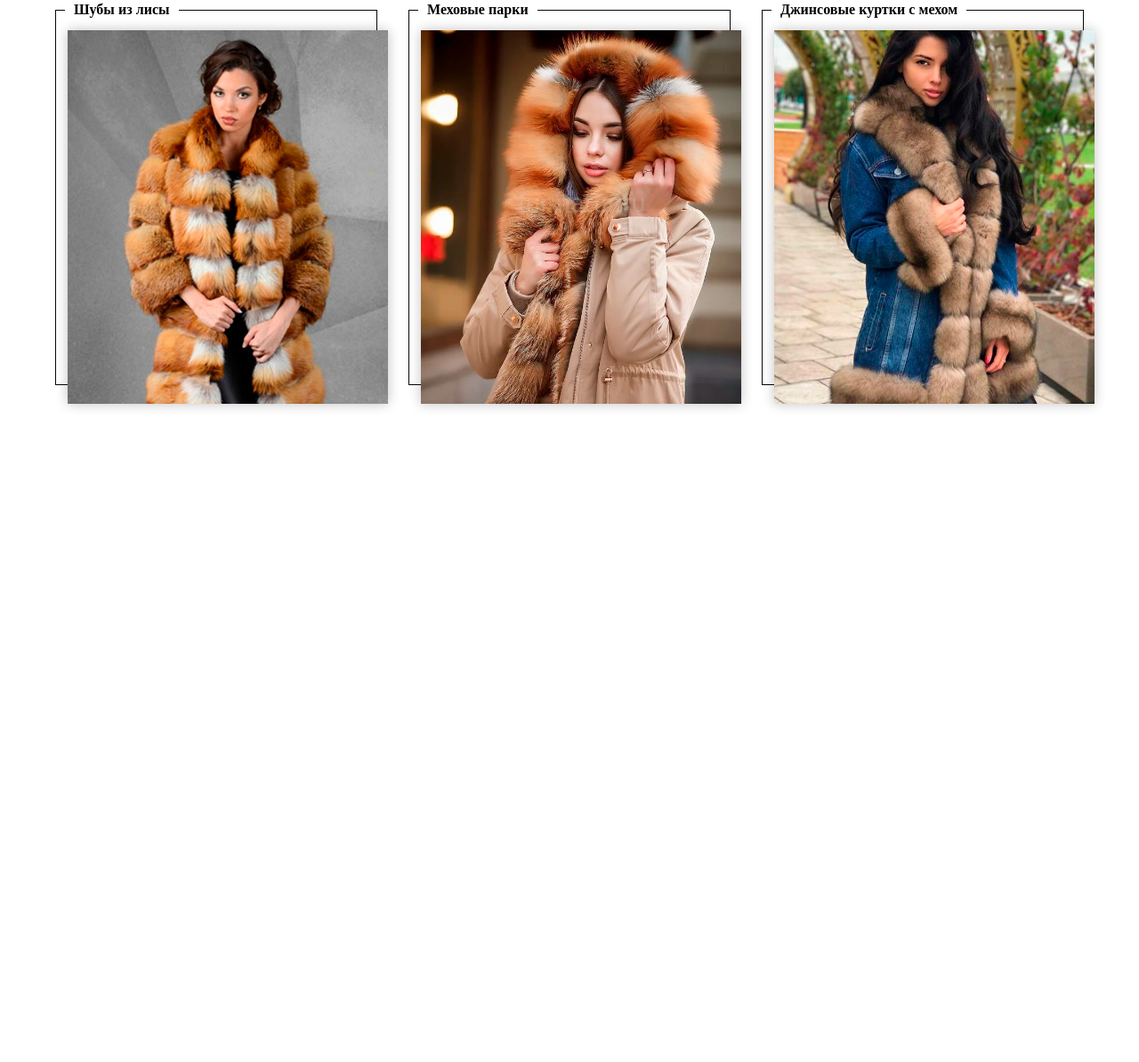
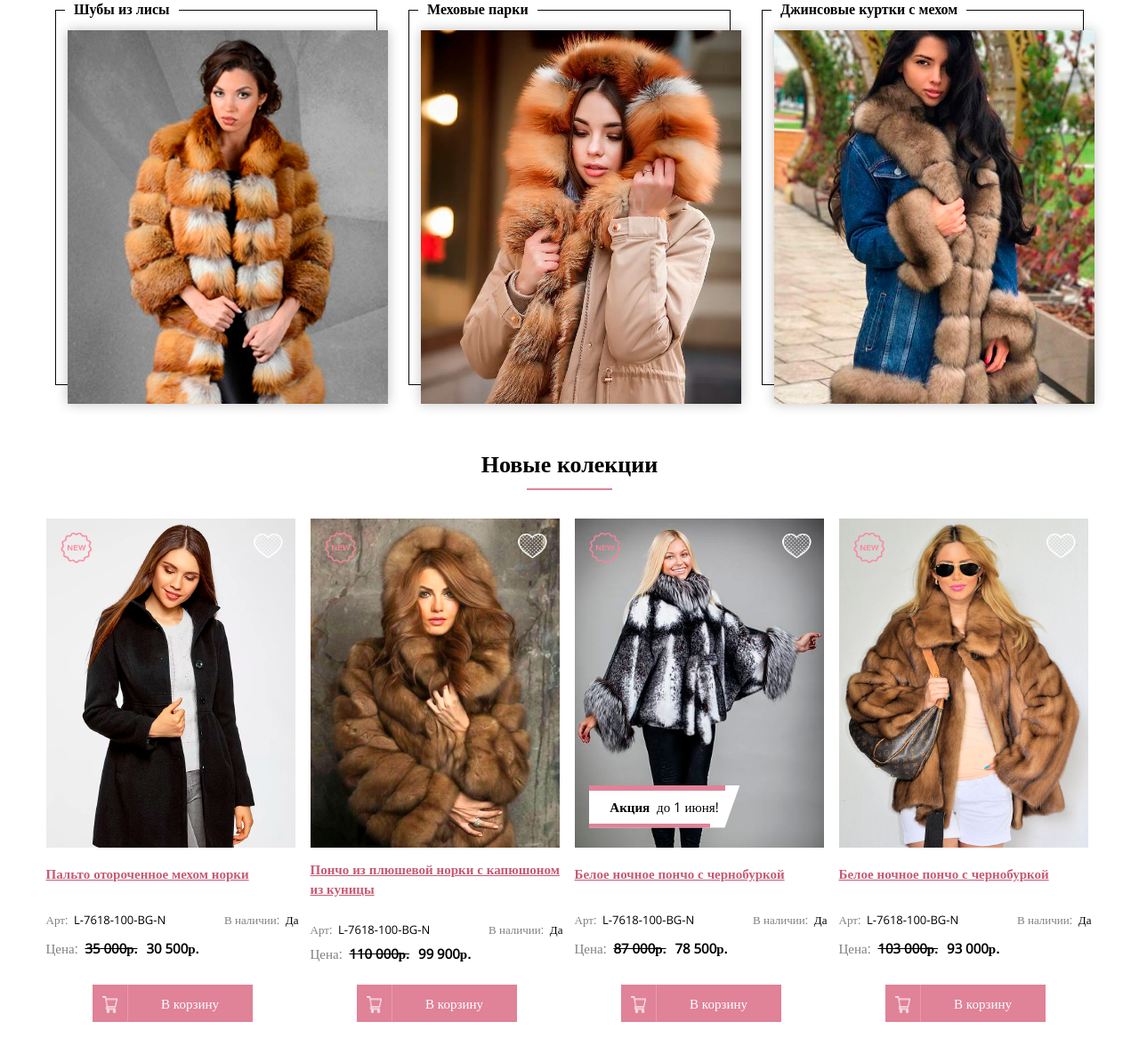
Before and after one commit to ivashmelev/milagro, a PHP site: page / in a window 1280 px wide. Shown: the part 1540-2734 px from the top of the page at 89% size. Before the commit the page ends 2000 px from the top, so only its background shows below. Run offline with PHP 8.4, Linux system fonts and the light colour scheme; style sheets or scripts are compiled from the project's sources.

Commit message:
block new collection

```diff
--- /dev/null
+++ b/css/newCollection.css
@@ -0,0 +1,214 @@
+.new_collection {
+  width: 1190px;
+  margin: auto;
+  margin-top: 40px;
+}
+.new_collection .title h2 {
+  font-size: 26px;
+  font-weight: bold;
+  text-align: center;
+}
+.new_collection .title h2::after {
+  content: "";
+  width: 8%;
+  margin: auto;
+  position: relative;
+  height: 2px;
+  background-color: #E08298;
+  top: 10px;
+  display: flex;
+}
+.new_collection .product {
+  display: flex;
+  flex-direction: row;
+  flex-wrap: wrap;
+}
+.new_collection .product .product_card {
+  width: 284px;
+  margin: 20px 6.5px;
+  position: relative;
+  display: flex;
+  flex-direction: column;
+  justify-content: space-between;
+}
+.new_collection .product .product_card .block_card:hover {
+  cursor: pointer;
+}
+.new_collection .product .product_card .icon_block {
+  display: flex;
+  flex-direction: row;
+  justify-content: space-between;
+  position: absolute;
+  width: 100%;
+}
+.new_collection .product .product_card .icon_block .icon_new {
+  margin-left: 16px;
+  margin-top: 16px;
+  background-image: url("../img/new.png");
+  width: 35px;
+  height: 34px;
+  background-repeat: no-repeat;
+  transition: 1s cubic-bezier(0.075, 0.82, 0.165, 1);
+}
+.new_collection .product .product_card .icon_block .icon_like {
+  margin-right: 16px;
+  margin-top: 16px;
+  background-image: url("../img/product_like.png");
+  width: 35px;
+  height: 34px;
+  background-repeat: no-repeat;
+  transition: 1s cubic-bezier(0.075, 0.82, 0.165, 1);
+}
+.new_collection .product .product_card .icon_block .icon_like:hover {
+  cursor: pointer;
+  background-image: url("../img/product_like_hover.png");
+  transition: 1s cubic-bezier(0.075, 0.82, 0.165, 1);
+}
+.new_collection .product .product_card .discount-mark {
+  display: none;
+}
+.new_collection .product .product_card .discount-mark.active {
+  width: 170px;
+  height: 48px;
+  display: flex;
+  flex-direction: row;
+  justify-content: center;
+  align-items: center;
+  position: absolute;
+  top: 300px;
+  left: 16px;
+  background-color: white;
+  clip-path: polygon(0 0, 100% 0%, 90% 100%, 0% 100%);
+}
+.new_collection .product .product_card .discount-mark.active::before {
+  content: "";
+  display: block;
+  position: absolute;
+  width: 90%;
+  height: 6px;
+  background-color: #E08298;
+  top: 0;
+  left: 0;
+}
+.new_collection .product .product_card .discount-mark.active::after {
+  content: "";
+  display: block;
+  position: absolute;
+  width: 80%;
+  height: 6px;
+  background-color: #E08298;
+  top: 90%;
+  left: 0;
+}
+.new_collection .product .product_card .discount-mark.active .head {
+  font-size: 15px;
+  font-weight: bold;
+}
+.new_collection .product .product_card .discount-mark.active .text {
+  font-size: 15px;
+  margin: unset;
+}
+.new_collection .product .product_card .text {
+  margin-top: 8px;
+}
+.new_collection .product .product_card .text a {
+  font-size: 15px;
+  color: #C75A73;
+  font-weight: bold;
+  text-align: center;
+}
+.new_collection .product .product_card .text:hover a {
+  color: #ca002e;
+}
+.new_collection .product .product_card .properties {
+  display: flex;
+  justify-content: space-between;
+  flex-direction: row;
+  margin-top: 26px;
+}
+.new_collection .product .product_card .properties .article, .new_collection .product .product_card .properties .existence {
+  display: flex;
+  flex-direction: row;
+}
+.new_collection .product .product_card .properties .article .option, .new_collection .product .product_card .properties .existence .option {
+  font-size: 13px;
+  color: #808080;
+}
+.new_collection .product .product_card .properties .article .result, .new_collection .product .product_card .properties .existence .result {
+  color: black;
+  font-size: 13px;
+}
+.new_collection .product .product_card .price {
+  display: flex;
+  flex-direction: row;
+  align-items: flex-end;
+}
+.new_collection .product .product_card .price .text {
+  font-size: 15px;
+  color: #808080;
+}
+.new_collection .product .product_card .price .discount {
+  display: none;
+}
+.new_collection .product .product_card .price .discount.active {
+  display: block;
+  font-size: 15px;
+  color: black;
+  font-weight: bold;
+  text-decoration: line-through;
+  margin-right: 10px;
+}
+.new_collection .product .product_card .price .result {
+  font-size: 15px;
+  color: black;
+  font-weight: bold;
+}
+.new_collection .product .product_card .button {
+  display: flex;
+  flex-direction: row;
+  width: 180px;
+  height: 42px;
+  background-color: #E08298;
+  margin: 25px auto;
+  transition: 1s cubic-bezier(0.075, 0.82, 0.165, 1);
+}
+.new_collection .product .product_card .button img {
+  width: 17px;
+  height: 19px;
+  padding: 13px 11px;
+  border-right: 1px solid #ffffff33;
+}
+.new_collection .product .product_card .button .text {
+  text-align: center;
+  width: 100%;
+  display: flex;
+  justify-content: center;
+  align-items: center;
+  font-size: 15px;
+  color: white;
+  margin: unset;
+}
+.new_collection .product .product_card .button:hover {
+  cursor: pointer;
+  background-color: #e06b87;
+  transition: 1s cubic-bezier(0.075, 0.82, 0.165, 1);
+}
+
+@media only screen and (min-width: 678px) and (max-width: 1170px) {
+  .new_collection {
+    width: 100%;
+  }
+  .new_collection .product {
+    justify-content: center;
+  }
+}
+@media only screen and (min-width: 320px) and (max-width: 678px) {
+  .new_collection {
+    width: 100%;
+  }
+  .new_collection .product {
+    justify-content: center;
+  }
+}
+
+/*# sourceMappingURL=newCollection.css.map */
--- a/css/style.css
+++ b/css/style.css
@@ -1,6 +1,7 @@
 @import '../css/header.css';
 @import '../css/slider.css';
 @import '../css/collection.css';
+@import '../css/newCollection.css';
 html, body {
   width: 100%;
   margin: 0;
--- a/index.php
+++ b/index.php
@@ -17,6 +17,7 @@
     <section class="content">
       <?php require_once ("slider.html"); ?>
       <?php require_once ('collection.html'); ?>
+      <?php require_once ('new_collection.html'); ?>
     </section>
     <section class="footer"></section>
   </div>
--- /dev/null
+++ b/new_collection.html
@@ -0,0 +1,147 @@
+<div class="new_collection">
+  <div class="title">
+    <h2>Новые колекции</h2>
+  </div>
+  <div class="product">
+    <div class="product_card">
+      <div class="block_card">
+        <div class="icon_block">
+          <div class="icon_new"></div>
+          <div class="icon_like"></div>
+        </div>
+        <img class="image_card" src="./img/palto.png" alt="">
+        <div class="discount-mark">
+          <span class="head">Акция &nbsp;</span>
+          <span class="text">до 1 июня!</span>
+        </div>
+      </div>
+      <div class="text">
+        <a href="/" class="name">Пальто отороченное мехом норки</a>
+      </div>
+      <div class="properties">
+        <div class="article">
+          <span class="option">Арт: &nbsp;</span>
+          <span class="result">L-7618-100-BG-N</span>
+        </div>
+        <div class="existence">
+          <span class="option">В наличии: &nbsp;</span>
+          <span class="result">Да</span>
+        </div>
+      </div>
+      <div class="price">
+        <span class="text">Цена: &nbsp;</span>
+        <span class="discount active">35 000р. </span>
+        <span class="result">30 500р.</span>
+      </div>
+      <div class="button">
+        <img src="./img/cart_white.png" alt="" class="cart">
+        <span class="text">В корзину</span>
+      </div>
+    </div>
+    <div class="product_card">
+        <div class="block_card">
+          <div class="icon_block">
+            <div class="icon_new"></div>
+            <div class="icon_like"></div>
+          </div>
+          <img class="image_card" src="./img/poncho.png" alt="">
+          <div class="discount-mark">
+            <span class="head">Акция &nbsp;</span>
+            <span class="text">до 1 июня!</span>
+          </div>
+        </div>
+        <div class="text">
+          <a href="/" class="name">Пончо из плюшевой норки с капюшоном из куницы</a>
+        </div>
+        <div class="properties">
+          <div class="article">
+            <span class="option">Арт: &nbsp;</span>
+            <span class="result">L-7618-100-BG-N</span>
+          </div>
+          <div class="existence">
+            <span class="option">В наличии: &nbsp;</span>
+            <span class="result">Да</span>
+          </div>
+        </div>
+        <div class="price">
+          <span class="text">Цена: &nbsp;</span>
+          <span class="discount active">110 000р. </span>
+          <span class="result">99 900р.</span>
+        </div>
+        <div class="button">
+          <img src="./img/cart_white.png" alt="" class="cart">
+          <span class="text">В корзину</span>
+        </div>
+    </div>
+    <div class="product_card">
+        <div class="block_card">
+          <div class="icon_block">
+            <div class="icon_new"></div>
+            <div class="icon_like"></div>
+          </div>
+          <img class="image_card" src="./img/poncho_chernoburka.png" alt="">
+          <div class="discount-mark active">
+            <span class="head">Акция &nbsp;</span>
+            <span class="text">до 1 июня!</span>
+          </div>
+        </div>
+        <div class="text">
+          <a href="/" class="name">Белое ночное пончо с чернобуркой</a>
+        </div>
+        <div class="properties">
+          <div class="article">
+            <span class="option">Арт: &nbsp;</span>
+            <span class="result">L-7618-100-BG-N</span>
+          </div>
+          <div class="existence">
+            <span class="option">В наличии: &nbsp;</span>
+            <span class="result">Да</span>
+          </div>
+        </div>
+        <div class="price">
+          <span class="text">Цена: &nbsp;</span>
+          <span class="discount active">87 000р. </span>
+          <span class="result">78 500р.</span>
+        </div>
+        <div class="button">
+          <img src="./img/cart_white.png" alt="" class="cart">
+          <span class="text">В корзину</span>
+        </div>
+    </div>
+    <div class="product_card">
+        <div class="block_card">
+          <div class="icon_block">
+            <div class="icon_new"></div>
+            <div class="icon_like"></div>
+          </div>
+          <img class="image_card" src="./img/plush_norka.png" alt="">
+          <div class="discount-mark">
+            <span class="head">Акция &nbsp;</span>
+            <span class="text">до 1 июня!</span>
+          </div>
+        </div>
+        <div class="text">
+          <a href="/" class="name">Белое ночное пончо с чернобуркой</a>
+        </div>
+        <div class="properties">
+          <div class="article">
+            <span class="option">Арт: &nbsp;</span>
+            <span class="result">L-7618-100-BG-N</span>
+          </div>
+          <div class="existence">
+            <span class="option">В наличии: &nbsp;</span>
+            <span class="result">Да</span>
+          </div>
+        </div>
+        <div class="price">
+          <span class="text">Цена: &nbsp;</span>
+          <span class="discount active">103 000р. </span>
+          <span class="result">93 000р.</span>
+        </div>
+        <div class="button">
+          <img src="./img/cart_white.png" alt="" class="cart">
+          <span class="text">В корзину</span>
+        </div>
+    </div>
+  </div>
+</div>
--- /dev/null
+++ b/scss/newCollection.scss
@@ -0,0 +1,260 @@
+.new_collection{
+  width: 1190px;
+  margin: auto;
+  margin-top: 40px;
+
+  .title{
+
+    h2{
+      font-size: 26px;
+      font-weight: bold;
+      text-align: center;
+
+      &::after{
+        content: "";
+        width: 8%;
+        margin: auto;
+        position: relative;
+        height: 2px;
+        background-color: #E08298;
+        top: 10px;
+        display: flex;
+      }
+    }
+  }
+
+  .product{
+    display: flex;
+    flex-direction: row;
+    flex-wrap: wrap;
+
+    .product_card{
+      width: 284px;
+      // height: 411px;
+      margin: 20px 6.5px;
+      position: relative;
+      display: flex;
+      flex-direction: column;
+      justify-content: space-between;
+
+      .block_card:hover{
+        cursor: pointer;
+      }
+
+      .icon_block{
+        display: flex;
+        flex-direction: row;
+        justify-content: space-between;
+        position: absolute;
+        width: 100%;
+
+        .icon_new{
+          margin-left: 16px;
+          margin-top: 16px;
+          background-image: url('../img/new.png');
+          width: 35px;
+          height: 34px;
+          background-repeat: no-repeat;
+          transition: 1s cubic-bezier(0.075, 0.82, 0.165, 1);
+        }
+
+        .icon_like{
+          margin-right: 16px;
+          margin-top: 16px;
+          background-image: url('../img/product_like.png');
+          width: 35px;
+          height: 34px;
+          background-repeat: no-repeat;
+          transition: 1s cubic-bezier(0.075, 0.82, 0.165, 1);
+
+          &:hover{
+            cursor: pointer;
+            background-image: url('../img/product_like_hover.png');
+            transition: 1s cubic-bezier(0.075, 0.82, 0.165, 1);
+          }
+        }
+      }
+
+      .discount-mark{
+        display: none;
+      }
+
+      .discount-mark.active{
+        width: 170px;
+        height: 48px;
+        // border-top: 3px solid #E08298;
+        // border-bottom: 3px solid #E08298;
+        display: flex;
+        flex-direction: row;
+        justify-content: center;
+        align-items: center;
+        position: absolute;
+        top: 300px;
+        left: 16px;
+        background-color: white;
+        clip-path: polygon(0 0, 100% 0%, 90% 100%, 0% 100%);
+
+        // clip-path: polygon(0 50%, 0 10%, 16% 10%, 75% 10%, 100% 10%, 100% 15%, 100% 11%, 90% 56%, 83% 90%, 58% 90%, 16% 90%, 0 90%);
+
+
+        &::before{
+          content: "";
+          display: block;
+          position: absolute;
+          width: 90%;
+          height: 6px;
+          background-color: #E08298;
+          top: 0;
+          left: 0;
+        }
+
+        &::after{
+          content: "";
+          display: block;
+          position: absolute;
+          width: 80%;
+          height: 6px;
+          background-color: #E08298;
+          top: 90%;
+          left: 0;
+        }
+
+
+        .head{
+          font-size: 15px;
+          font-weight: bold;
+        }
+
+        .text{
+          font-size: 15px;
+          margin: unset;
+        }
+      }
+
+      .text{
+        margin-top: 8px;
+
+        a{
+          font-size: 15px;
+          color: #C75A73;
+          font-weight: bold;
+          text-align: center;
+        }
+
+        &:hover a{
+          color: #ca002e;
+        }
+      }
+
+      .properties{
+        display: flex;
+        justify-content: space-between;
+        flex-direction: row;
+        margin-top: 26px;
+
+        .article{
+          display: flex;
+          flex-direction: row;
+
+          .option{
+            font-size: 13px;
+            color: #808080
+          }
+
+          .result{
+            color: black;
+            font-size: 13px;
+          }
+        }
+
+        .existence{
+          @extend .article;
+        }
+      }
+
+      .price{
+        display: flex;
+        flex-direction: row;
+        align-items: flex-end;
+
+        .text{
+          font-size: 15px;
+          color: #808080;
+        }
+
+        .discount{
+          display: none;
+        }
+
+        .discount.active{
+          display: block;
+          font-size: 15px;
+          color: black;
+          font-weight: bold;
+          text-decoration: line-through;
+          margin-right: 10px;
+        }
+
+        .result{
+          font-size: 15px;
+          color: black;
+          font-weight: bold;
+        }
+      }
+
+      .button {
+        display: flex;
+        flex-direction: row;
+        width: 180px;
+        height: 42px;
+        background-color: #E08298;
+        margin: 25px auto;
+        transition: 1s cubic-bezier(0.075, 0.82, 0.165, 1);
+
+        img{
+          width: 17px;
+          height: 19px;
+          padding: 13px 11px;
+          border-right: 1px solid #ffffff33;
+        }
+
+        .text{
+          text-align: center;
+          width: 100%;
+          display: flex;
+          justify-content: center;
+          align-items: center;
+          font-size: 15px;
+          color: white;
+          margin: unset;
+        }
+
+        &:hover{
+          cursor: pointer;
+          background-color: #e06b87;
+          transition: 1s cubic-bezier(0.075, 0.82, 0.165, 1);
+        }
+      }
+    }
+  }
+}
+
+@media only screen and (min-width: 678px) and (max-width: 1170px) {
+  .new_collection{
+    width: 100%;
+
+    .product{
+      justify-content: center;
+    }
+  }
+}
+
+@media only screen and (min-width : 320px) and (max-width : 678px) {
+  .new_collection{
+    width: 100%;
+
+    .product{
+      justify-content: center;
+    }
+  }
+}
--- a/scss/style.scss
+++ b/scss/style.scss
@@ -1,6 +1,7 @@
 @import '../css/header.css';
 @import '../css/slider.css';
 @import '../css/collection.css';
+@import '../css/newCollection.css';
 
 html, body {
   width: 100%;
```
Also changed, not shown: img/cart_white.png (added), img/new.png (added), img/palto.png (added), img/plush_norka.png (added), img/poncho.png (added), img/poncho_chernoburka.png (added), img/product_like.png (added), img/product_like_hover.png (added), 2 other files.
